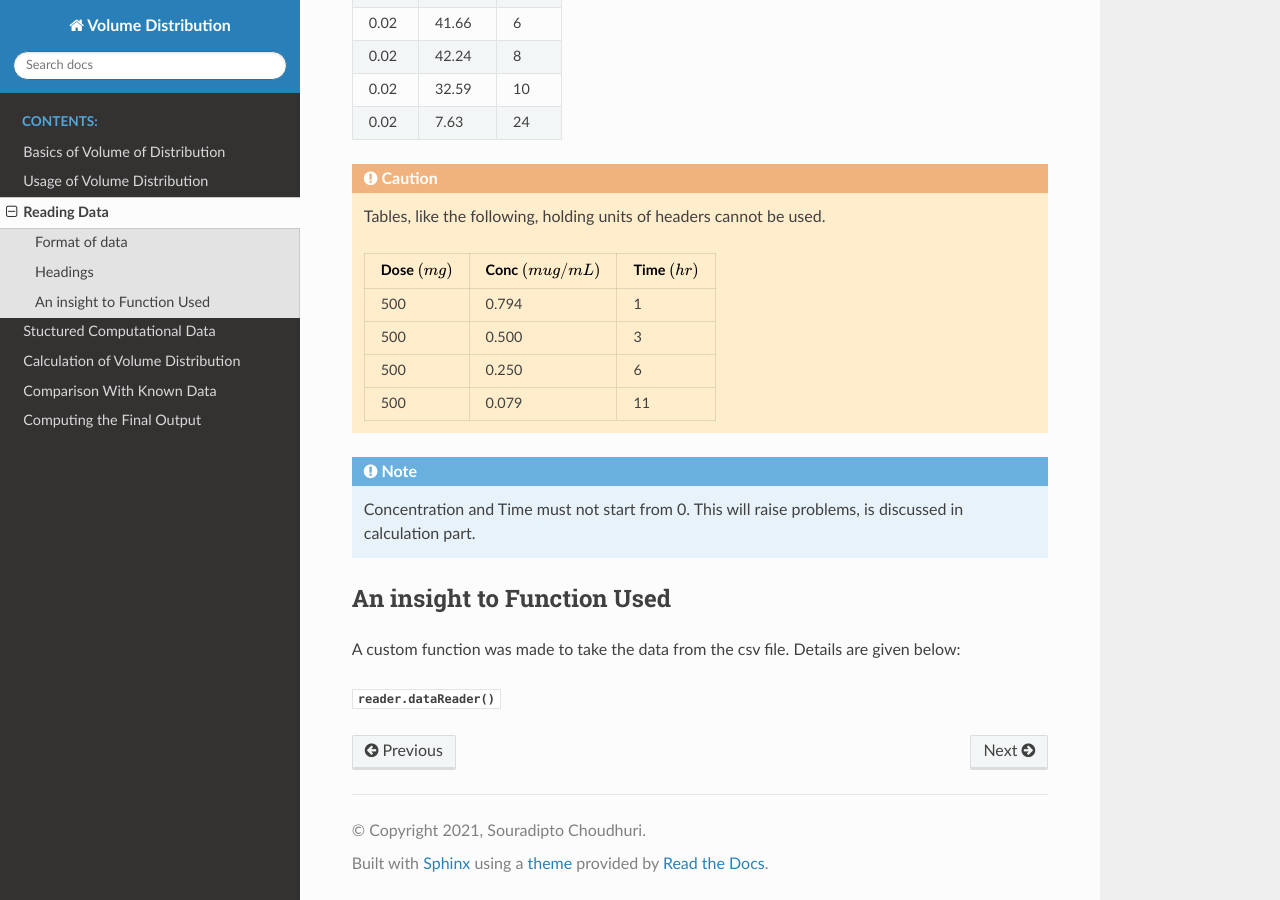
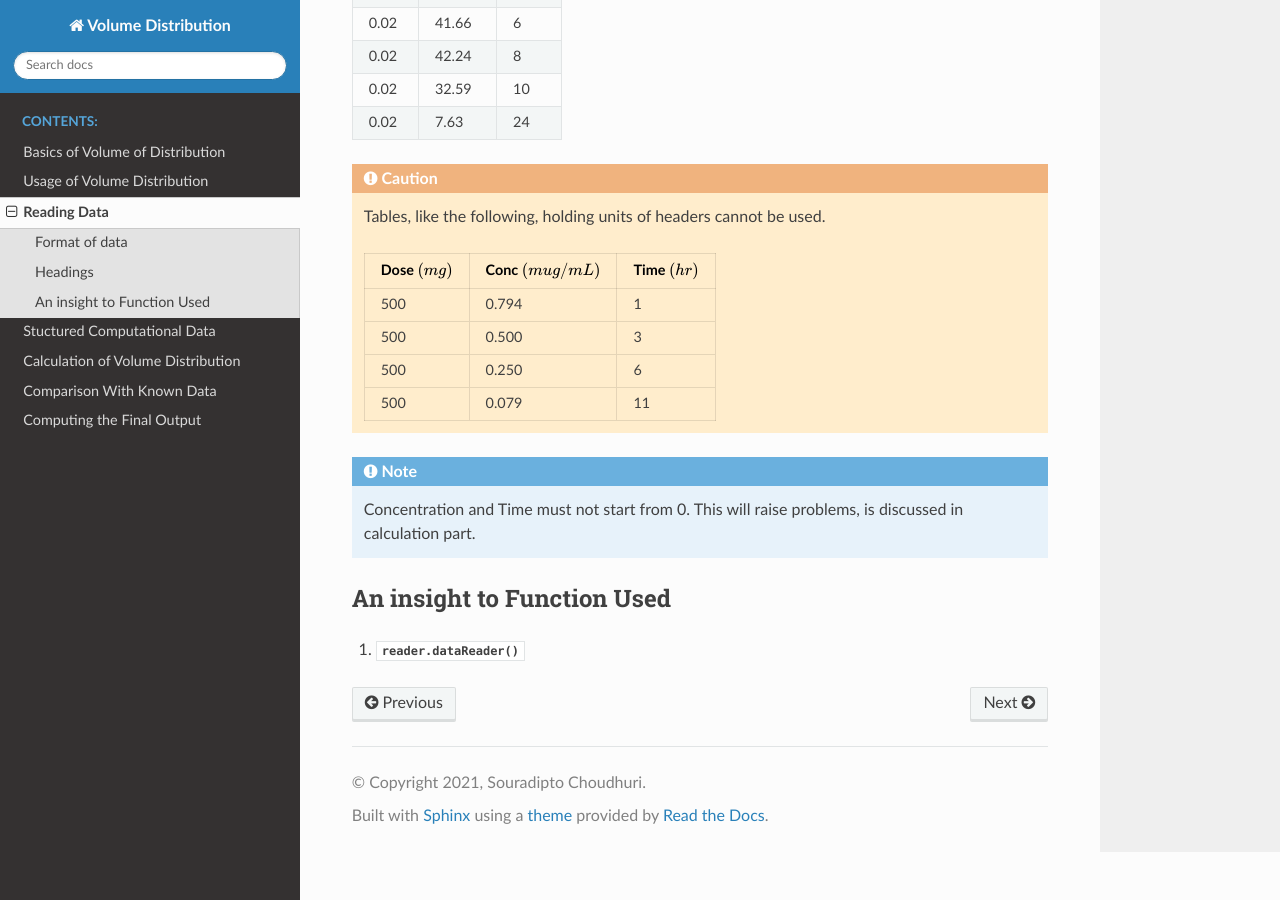
Before and after one commit to Suryarpan/volume-distribution, a Sphinx documentation site: the page built from doc/readData.rst, in a window 1280 px wide and 900 px high, scrolled down 1355 px. Built offline with Sphinx 7.4.7 and the Read the Docs theme 2.0.0, drawn with Linux system fonts in a browser that asks for light colours; pages that are not in the unit, such as notebooks, are missing from menus.

Commit message:
Updated Documentation

```diff
--- a/doc/readData.rst
+++ b/doc/readData.rst
@@ -63,6 +63,4 @@ A sample data table is like followed
 An insight to Function Used
 ===========================
 
-A custom function was made to take the data from the csv file. Details are given below:
-
-:func:`reader.dataReader`
+#. :func:`reader.dataReader`
```
